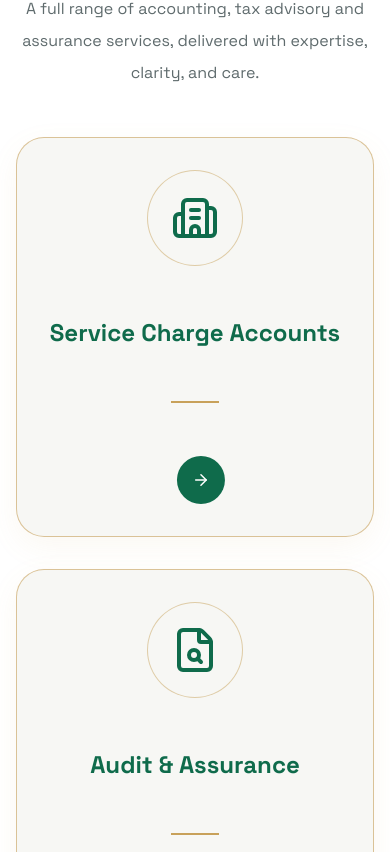
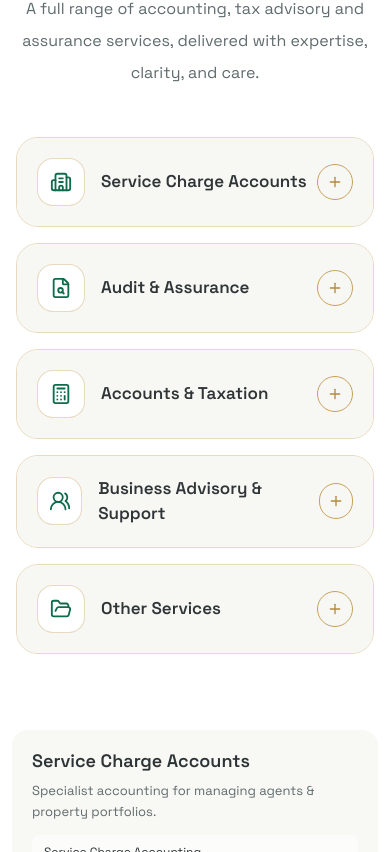
Before and after one commit to UnsaShafiq02/LpsLiving, a React (Vite) app in the folder LPS-Living-Stone-main/: page / in a window 390 px wide. Shown: the part 1232-2084 px from the top of the page. Built offline with nearby package versions, Linux system fonts and the light colour scheme.

Commit message:
3rd june

```diff
--- a/LPS-Living-Stone-main/src/pages/HomeServices.jsx
+++ b/LPS-Living-Stone-main/src/pages/HomeServices.jsx
@@ -13,6 +13,8 @@ import {
   UsersRound,
   FolderOpen,
   ArrowRight,
+  Plus,
+  Minus
 } from "lucide-react";
 
 // const buttonAnim = {
@@ -240,8 +242,191 @@ group-hover:shadow-[0_20px_50px_rgba(200,161,90,0.18)]
     </div>
   );
 }
+function MobileServicesAccordion({
+  openService,
+  setOpenService,
+})  {
+  return (
+    <div className="space-y-4">
+      {serviceAreas.map((service, index) => {
+        const Icon = service.icon;
+        const isOpen = openService === index;
+
+        return (
+          <motion.div
+            key={service.title}
+            layout
+            className={`
+              overflow-hidden
+              rounded-[22px]
+              border
+              transition-all
+              duration-300
+              ${
+                isOpen
+                  ? "border-[#C8A15A] shadow-[0_10px_30px_rgba(200,161,90,0.15)]"
+                  : "border-[#C8A15A]/40"
+              }
+            `}
+          >
+            <button
+              onClick={() =>
+                setOpenService(
+                  isOpen ? null : index
+                )
+              }
+              className="
+                w-full
+                px-5
+                py-5
+                flex
+                items-center
+                justify-between
+                bg-[#F7F7F4]
+              "
+            >
+              <div className="flex items-center gap-4">
+
+                <div
+                  className="
+                    w-12
+                    h-12
+                    rounded-2xl
+                    border
+                    border-[#C8A15A]/40
+                    bg-white
+                    flex
+                    items-center
+                    justify-center
+                  "
+                >
+                  <Icon
+                    size={22}
+                    className="text-[#0F6B4B]"
+                  />
+                </div>
+
+                <h3
+                  className="
+                    text-left
+                    text-[17px]
+                    font-semibold
+                    text-[#2F3437]
+                  "
+                >
+                  {service.title}
+                </h3>
+              </div>
+
+              <div
+                className="
+                  w-9
+                  h-9
+                  rounded-full
+                  border
+                  border-[#C8A15A]
+                  flex
+                  items-center
+                  justify-center
+                  text-[#B58B3C]
+                "
+              >
+                {isOpen
+                  ? <Minus size={16} />
+                  : <Plus size={16} />}
+              </div>
+            </button>
+
+            <AnimatePresence>
+              {isOpen && (
+                <motion.div
+                  initial={{
+                    height: 0,
+                    opacity: 0,
+                  }}
+                  animate={{
+                    height: "auto",
+                    opacity: 1,
+                  }}
+                  exit={{
+                    height: 0,
+                    opacity: 0,
+                  }}
+                  transition={{
+                    duration: 0.3,
+                  }}
+                >
+                  <div className="px-5 pb-6">
+
+                    <div className="h-px bg-[#D9DDDE] mb-5" />
+
+                    <div className="space-y-4">
+
+                      {service.items.map((item) => (
+                        <div
+                          key={item}
+                          className="
+                            flex
+                            items-start
+                            gap-4
+                          "
+                        >
+                          <div
+                            className="
+                              h-2
+                              w-2
+                              rotate-45
+                              bg-[#C8A15A]
+                              mt-2
+                              shrink-0
+                            "
+                          />
+
+                          <span
+                            className="
+                              text-[#2F3437]
+                              text-base
+                              leading-7
+                            "
+                          >
+                            {item}
+                          </span>
+                        </div>
+                      ))}
+                    </div>
+
+                    <Link
+                      to={service.link}
+                      className="
+                        mt-6
+                        inline-flex
+                        items-center
+                        gap-2
+                        px-5
+                        py-3
+                        rounded-full
+                        bg-[#0F6B4B]
+                        text-white
+                        font-medium
+                      "
+                    >
+                      Learn More
+                      <ArrowRight size={16} />
+                    </Link>
+
+                  </div>
+                </motion.div>
+              )}
+            </AnimatePresence>
+          </motion.div>
+        );
+      })}
+    </div>
+  );
+}
 const HomeServices = () => {
   const [current, setCurrent] = useState(0);
+  const [openService, setOpenService] = useState(null);
 
 
 useEffect(() => {
@@ -779,8 +964,15 @@ className="
         delivered with expertise, clarity, and care.
       </p>
     </div>
+{/* Mobile Accordion */}
+  <div className="xl:hidden">
+   <MobileServicesAccordion
+  openService={openService}
+  setOpenService={setOpenService}
+/>
+  </div>
 
-    <div className="grid grid-cols-1 sm:grid-cols-2 xl:grid-cols-5 gap-8">
+    <div className="hidden xl:grid xl:grid-cols-5 gap-8">
       {serviceAreas.map((service) => (
         <FlipServiceCard
           key={service.title}
```
